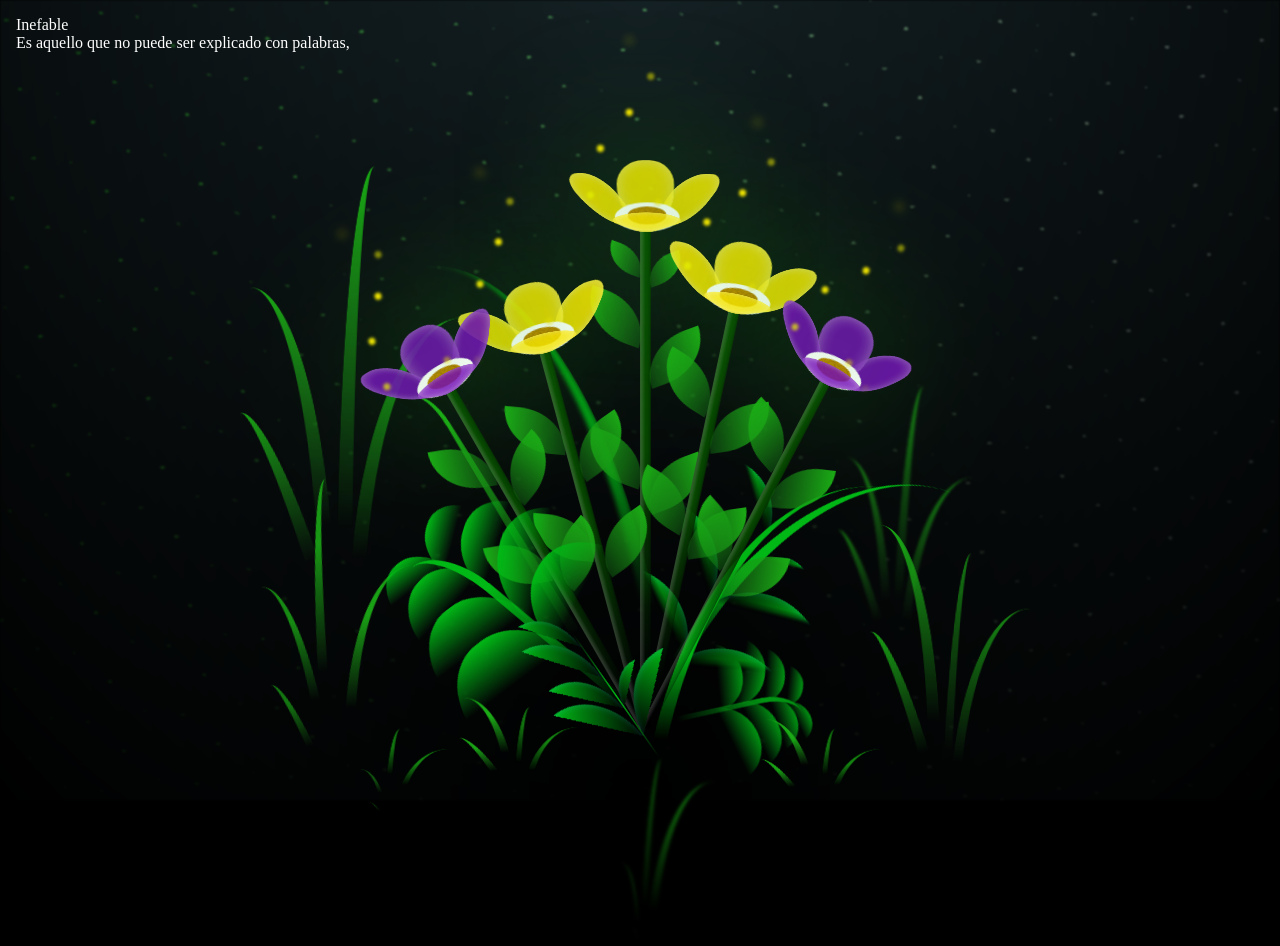
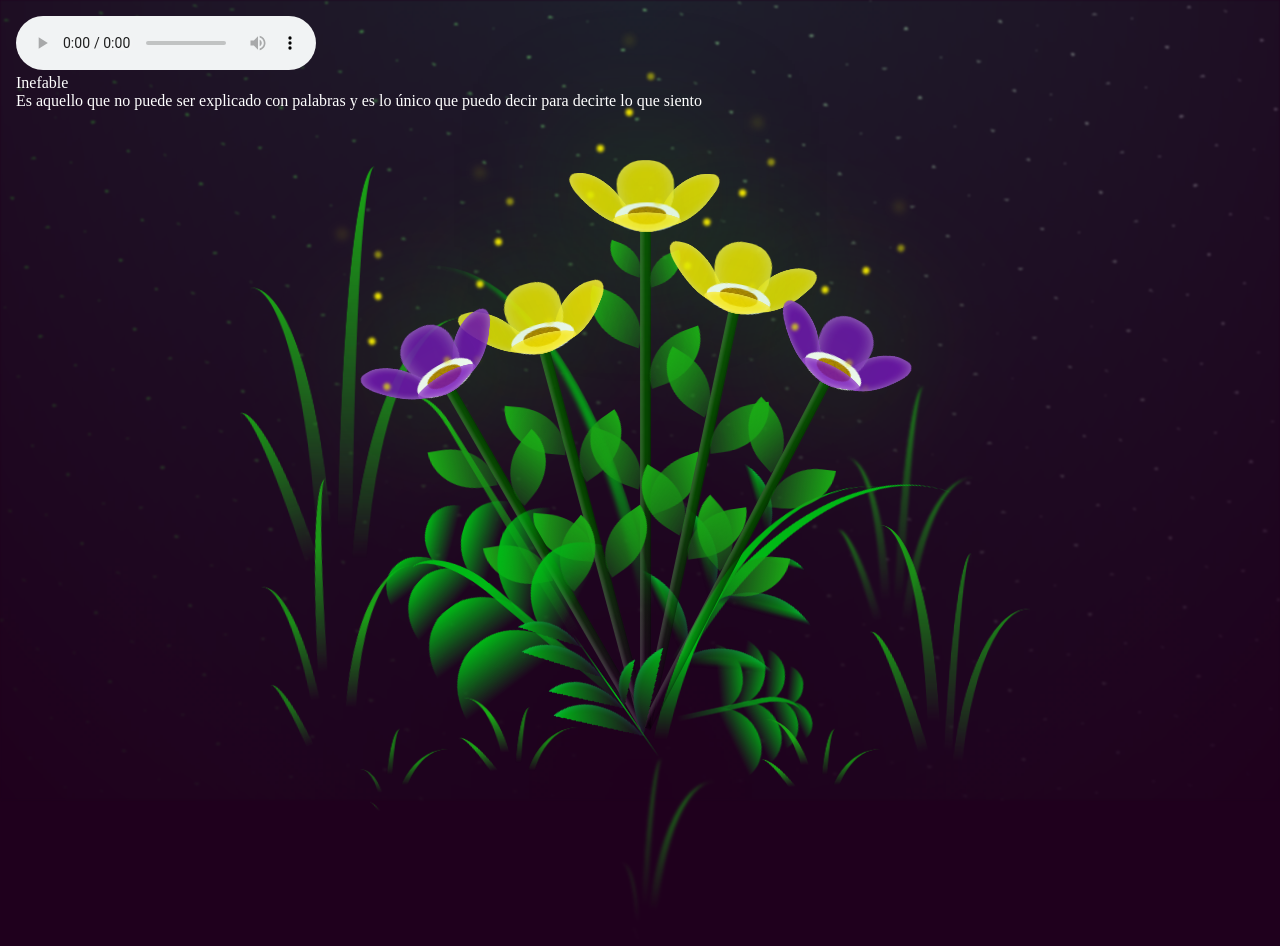
Before and after one commit to ar-aar-aaar/Rosi, a plain HTML site: page flowers.html in a window 1280 px wide. Drawn offline with Linux system fonts and the light colour scheme.

Commit message:
Se agrega música

```diff
--- a/css/main.css
+++ b/css/main.css
@@ -7,7 +7,7 @@
 }
 
 :root {
-  --dark-color: #000;
+  --dark-color: #1f001d;
 }
 
 body {
--- a/flowers.html
+++ b/flowers.html
@@ -358,8 +358,12 @@
       </div>
     </div>
     <div class="poem">
+      <audio controls autoplay></audio>
+        <source src="/music/AlgoContigo.mp3" type="audio/mpeg">
+      </audio>
       <p>Inefable</p>
-      <p>Es aquello que no puede ser explicado con palabras,</p>
+      <p>Es aquello que no puede ser explicado con palabras y es lo único que puedo decir para decirte lo que siento</p>
+
     </div>
     <div class="pyro">
       <div class="before"></div>
```
Also changed, not shown: 1 other file.
